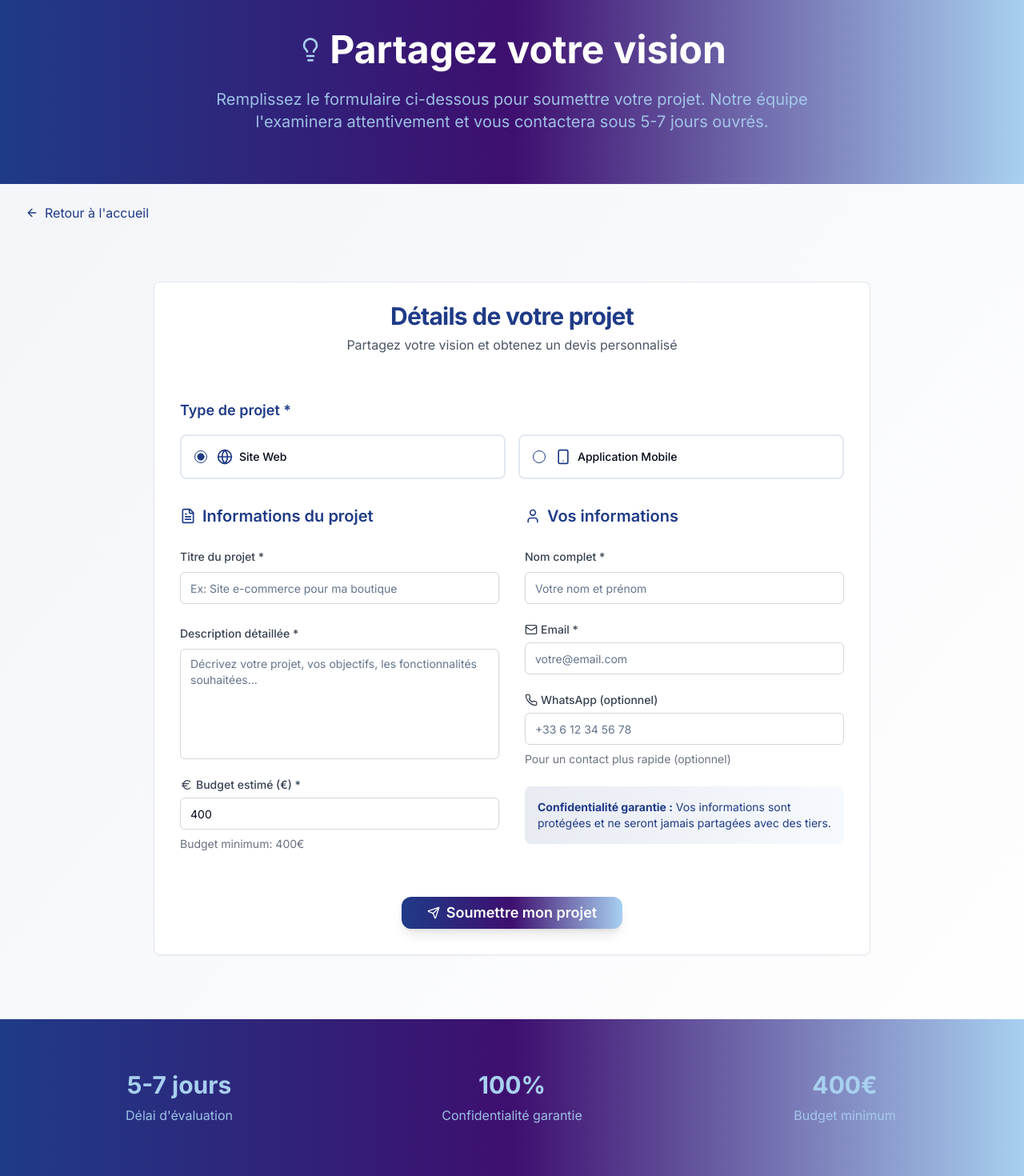
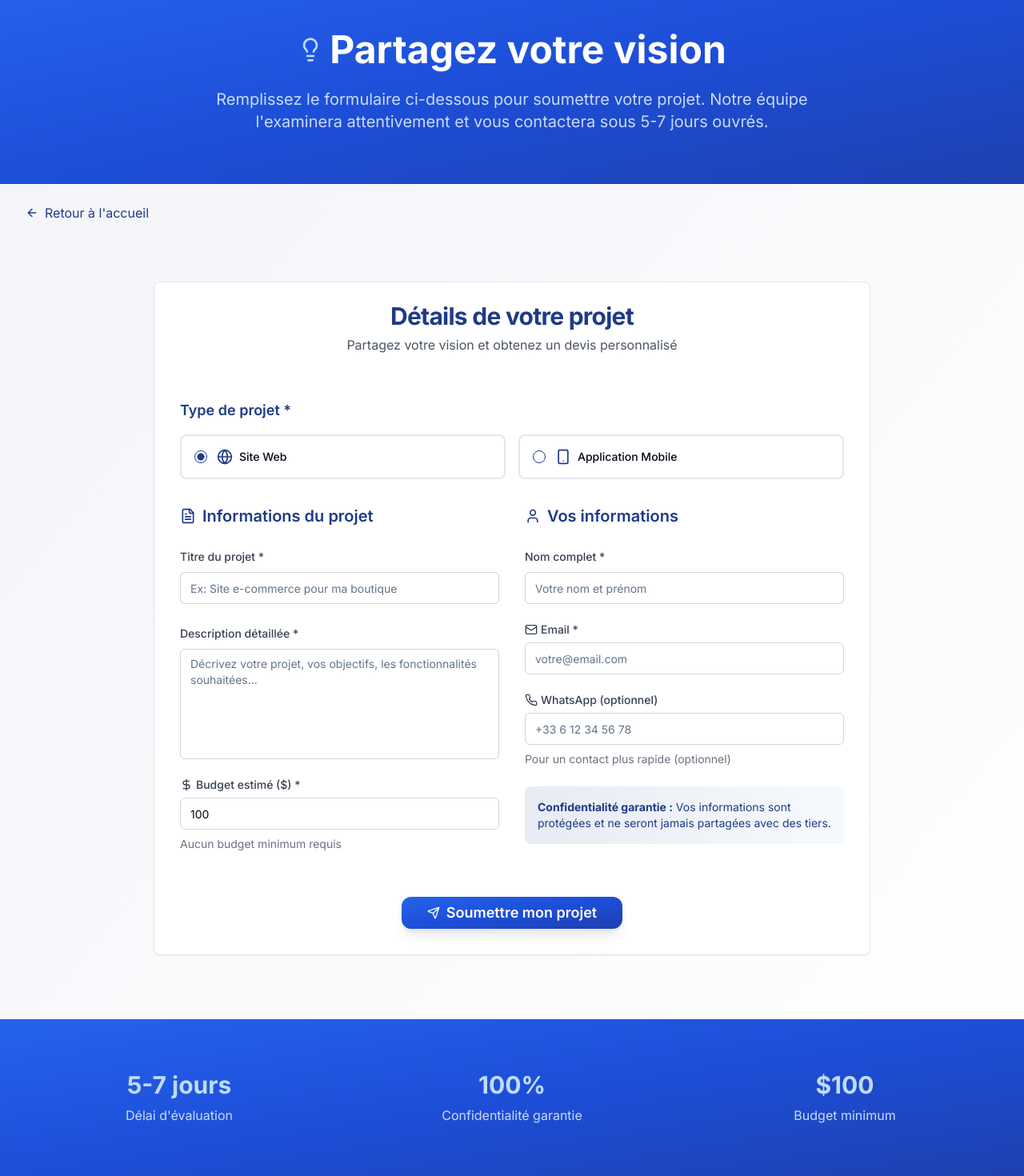
Before and after one commit to Wonderlyve/prix-mignon-tonneau-app, a React (Vite) app: page /soumettre in a window 1280 px wide. Shown: the part 90-1560 px from the top of the page at 80% size. Built offline with nearby package versions, Linux system fonts and the light colour scheme.

Commit message:
Refactor: Update landing page and other pages
Update landing page illustration, project submission page, about page, and testimonials.

```diff
--- a/src/components/HeroSection.tsx
+++ b/src/components/HeroSection.tsx
@@ -9,7 +9,7 @@ const HeroSection = () => {
       {/* Image de fond adaptative */}
       <div className="absolute inset-0 z-0">
         <img
-          src="/lovable-uploads/hero-image.jpg"
+          src="/lovable-uploads/10b1b8ab-5eba-4836-9c9b-8c6c6205b090.png"
           alt="Innovation digitale"
           className="w-full h-full object-cover opacity-20"
         />
@@ -53,7 +53,7 @@ const HeroSection = () => {
           <div className="hidden lg:block relative">
             <div className="relative">
               <img
-                src="/lovable-uploads/hero-image.jpg"
+                src="/lovable-uploads/10b1b8ab-5eba-4836-9c9b-8c6c6205b090.png"
                 alt="Innovation et technologie"
                 className="w-full h-auto rounded-3xl shadow-2xl transform rotate-3 hover:rotate-0 transition-transform duration-500"
               />
--- a/src/components/ProjectFormWithPopup.tsx
+++ b/src/components/ProjectFormWithPopup.tsx
@@ -12,7 +12,7 @@ import { RadioGroup, RadioGroupItem } from '@/components/ui/radio-group';
 import { supabase } from '@/integrations/supabase/client';
 import { useToast } from '@/hooks/use-toast';
 import ConfirmationPopup from './ConfirmationPopup';
-import { Send, User, Mail, Phone, Euro, FileText, Smartphone, Globe } from 'lucide-react';
+import { Send, User, Mail, Phone, DollarSign, FileText, Smartphone, Globe } from 'lucide-react';
 
 const formSchema = z.object({
   title: z.string().min(5, 'Le titre doit contenir au moins 5 caractères'),
@@ -20,7 +20,7 @@ const formSchema = z.object({
   type: z.enum(['website', 'mobile'], {
     required_error: 'Veuillez sélectionner le type de projet',
   }),
-  budget: z.number().min(400, 'Le budget minimum est de 400€'),
+  budget: z.number().min(1, 'Veuillez entrer un budget'),
   fullName: z.string().min(2, 'Le nom complet est requis'),
   email: z.string().email('Email invalide'),
   whatsapp: z.string().optional(),
@@ -39,7 +39,7 @@ const ProjectFormWithPopup = () => {
       title: '',
       description: '',
       type: 'website',
-      budget: 400,
+      budget: 100,
       fullName: '',
       email: '',
       whatsapp: '',
@@ -175,13 +175,13 @@ const ProjectFormWithPopup = () => {
 
                 <div className="space-y-2">
                   <Label htmlFor="budget" className="text-gray-700 font-medium flex items-center space-x-1">
-                    <Euro className="w-4 h-4" />
-                    <span>Budget estimé (€) *</span>
+                    <DollarSign className="w-4 h-4" />
+                    <span>Budget estimé ($) *</span>
                   </Label>
                   <Input
                     id="budget"
                     type="number"
-                    min="400"
+                    min="1"
                     step="50"
                     {...form.register('budget', { valueAsNumber: true })}
                     className="border-gray-300 focus:border-royal-blue focus:ring-royal-blue"
@@ -189,7 +189,7 @@ const ProjectFormWithPopup = () => {
                   {form.formState.errors.budget && (
                     <p className="text-red-500 text-sm">{form.formState.errors.budget.message}</p>
                   )}
-                  <p className="text-sm text-gray-500">Budget minimum: 400€</p>
+                  <p className="text-sm text-gray-500">Aucun budget minimum requis</p>
                 </div>
               </div>
 
@@ -260,7 +260,7 @@ const ProjectFormWithPopup = () => {
               <Button
                 type="submit"
                 disabled={isSubmitting}
-                className="bg-gradient-to-r from-royal-blue via-purple-dark to-sky-blue hover:from-royal-blue/90 hover:via-purple-dark/90 hover:to-sky-blue/90 text-white font-semibold py-3 px-8 rounded-xl text-lg shadow-lg hover:shadow-xl transition-all duration-300 min-w-48"
+                className="bg-gradient-to-br from-blue-600 via-blue-700 to-blue-800 hover:from-blue-700 hover:via-blue-800 hover:to-blue-900 text-white font-semibold py-3 px-8 rounded-xl text-lg shadow-lg hover:shadow-xl transition-all duration-300 min-w-48"
               >
                 {isSubmitting ? (
                   <div className="flex items-center space-x-2">
--- a/src/components/Testimonials.tsx
+++ b/src/components/Testimonials.tsx
@@ -2,7 +2,7 @@
 const Testimonials = () => {
   const testimonials = [
     {
-      name: "Amina Kouassi",
+      name: "Mireille Kabila",
       project: "Application de fitness personnalisée",
       image: "https://images.unsplash.com/photo-1531123897727-8f129e1688ce?w=400&h=400&fit=crop&crop=face",
       quote: "TonAppTonPrix a transformé mon idée en une application incroyable. L'équipe a respecté mon budget et mes délais !",
@@ -10,7 +10,7 @@ const Testimonials = () => {
       status: "Lancée avec succès"
     },
     {
-      name: "Kwame Asante",
+      name: "Patrick Tshisekedi",
       project: "Marketplace pour créateurs",
       image: "https://images.unsplash.com/photo-1507003211169-0a1dd7228f2d?w=400&h=400&fit=crop&crop=face",
       quote: "Grâce à leur expertise, j'ai pu lancer ma plateforme en moins de 4 mois. Les résultats dépassent mes attentes !",
@@ -18,7 +18,7 @@ const Testimonials = () => {
       status: "200+ utilisateurs actifs"
     },
     {
-      name: "Fatou Diallo",
+      name: "Grace Mukendi",
       project: "Site e-commerce durable",
       image: "https://images.unsplash.com/photo-1595956639167-e53b5ce2db00?w=400&h=400&fit=crop&crop=face",
       quote: "L'approche collaborative et transparente m'a donné confiance dès le début. Mon site génère déjà du chiffre d'affaires !",
--- a/src/pages/About.tsx
+++ b/src/pages/About.tsx
@@ -9,13 +9,13 @@ const About = () => {
       <Header />
 
       {/* Hero section */}
-      <section className="bg-gradient-to-r from-royal-blue to-sky-blue text-white py-16">
+      <section className="bg-gradient-to-br from-blue-600 via-blue-700 to-blue-800 text-white py-16">
         <div className="max-w-7xl mx-auto px-4 sm:px-6 lg:px-8">
           <div className="text-center">
             <h1 className="text-3xl md:text-4xl lg:text-5xl font-bold font-inter mb-6">
               À propos de TonAppTonPrix
             </h1>
-            <p className="text-lg md:text-xl text-sky-blue/90 max-w-3xl mx-auto">
+            <p className="text-lg md:text-xl text-blue-100/90 max-w-3xl mx-auto">
               Notre mission : démocratiser l'accès au développement digital pour tous les entrepreneurs
             </p>
           </div>
@@ -83,18 +83,18 @@ const About = () => {
             </div>
           </div>
 
-          <div className="bg-gradient-to-r from-royal-blue to-sky-blue text-white p-8 md:p-12 rounded-3xl">
+          <div className="bg-gradient-to-br from-blue-600 via-blue-700 to-blue-800 text-white p-8 md:p-12 rounded-3xl">
             <div className="text-center">
               <h2 className="text-2xl md:text-3xl font-bold mb-6 font-inter">
                 Rejoignez notre communauté
               </h2>
-              <p className="text-lg text-sky-blue/90 mb-8 max-w-2xl mx-auto">
+              <p className="text-lg text-blue-100/90 mb-8 max-w-2xl mx-auto">
                 Plus de 500 entrepreneurs nous font déjà confiance pour donner vie
                 à leurs projets digitaux.
               </p>
               <Link
                 to="/soumettre"
-                className="inline-block bg-white text-royal-blue font-semibold px-8 py-4 rounded-full hover:bg-gray-100 transition-all duration-300 hover:scale-105"
+                className="inline-block bg-white text-blue-700 font-semibold px-8 py-4 rounded-full hover:bg-gray-100 transition-all duration-300 hover:scale-105"
               >
                 Démarrer mon projet
               </Link>
--- a/src/pages/SubmitProject.tsx
+++ b/src/pages/SubmitProject.tsx
@@ -10,16 +10,16 @@ const SubmitProject = () => {
       <Header />
 
       {/* Hero section avec dégradé harmonisé */}
-      <section className="bg-gradient-to-r from-royal-blue via-purple-dark to-sky-blue text-white py-16">
+      <section className="bg-gradient-to-br from-blue-600 via-blue-700 to-blue-800 text-white py-16">
         <div className="max-w-7xl mx-auto px-4 sm:px-6 lg:px-8">
           <div className="text-center">
             <div className="flex items-center justify-center space-x-2 mb-6">
-              <Lightbulb className="w-8 h-8 text-sky-blue" />
+              <Lightbulb className="w-8 h-8 text-blue-200" />
               <h1 className="text-4xl md:text-5xl font-bold font-inter">
                 Partagez votre vision
               </h1>
             </div>
-            <p className="text-xl text-sky-blue/90 max-w-3xl mx-auto">
+            <p className="text-xl text-blue-100/90 max-w-3xl mx-auto">
               Remplissez le formulaire ci-dessous pour soumettre votre projet.
               Notre équipe l'examinera attentivement et vous contactera sous 5-7 jours ouvrés.
             </p>
@@ -46,20 +46,20 @@ const SubmitProject = () => {
       </section>
 
       {/* Info section avec dégradé harmonisé */}
-      <section className="bg-gradient-to-r from-royal-blue via-purple-dark to-sky-blue text-white py-16">
+      <section className="bg-gradient-to-br from-blue-600 via-blue-700 to-blue-800 text-white py-16">
         <div className="max-w-7xl mx-auto px-4 sm:px-6 lg:px-8">
           <div className="grid grid-cols-1 md:grid-cols-3 gap-8 text-center">
             <div>
-              <div className="text-3xl font-bold text-sky-blue mb-2">5-7 jours</div>
-              <p className="text-sky-blue/90">Délai d'évaluation</p>
+              <div className="text-3xl font-bold text-blue-200 mb-2">5-7 jours</div>
+              <p className="text-blue-100/90">Délai d'évaluation</p>
             </div>
             <div>
-              <div className="text-3xl font-bold text-sky-blue mb-2">100%</div>
-              <p className="text-sky-blue/90">Confidentialité garantie</p>
+              <div className="text-3xl font-bold text-blue-200 mb-2">100%</div>
+              <p className="text-blue-100/90">Confidentialité garantie</p>
             </div>
             <div>
-              <div className="text-3xl font-bold text-sky-blue mb-2">400€</div>
-              <p className="text-sky-blue/90">Budget minimum</p>
+              <div className="text-3xl font-bold text-blue-200 mb-2">$100</div>
+              <p className="text-blue-100/90">Budget minimum</p>
             </div>
           </div>
         </div>
```
Also changed, not shown: public/lovable-uploads/10b1b8ab-5eba-4836-9c9b-8c6c6205b090.png (added).
